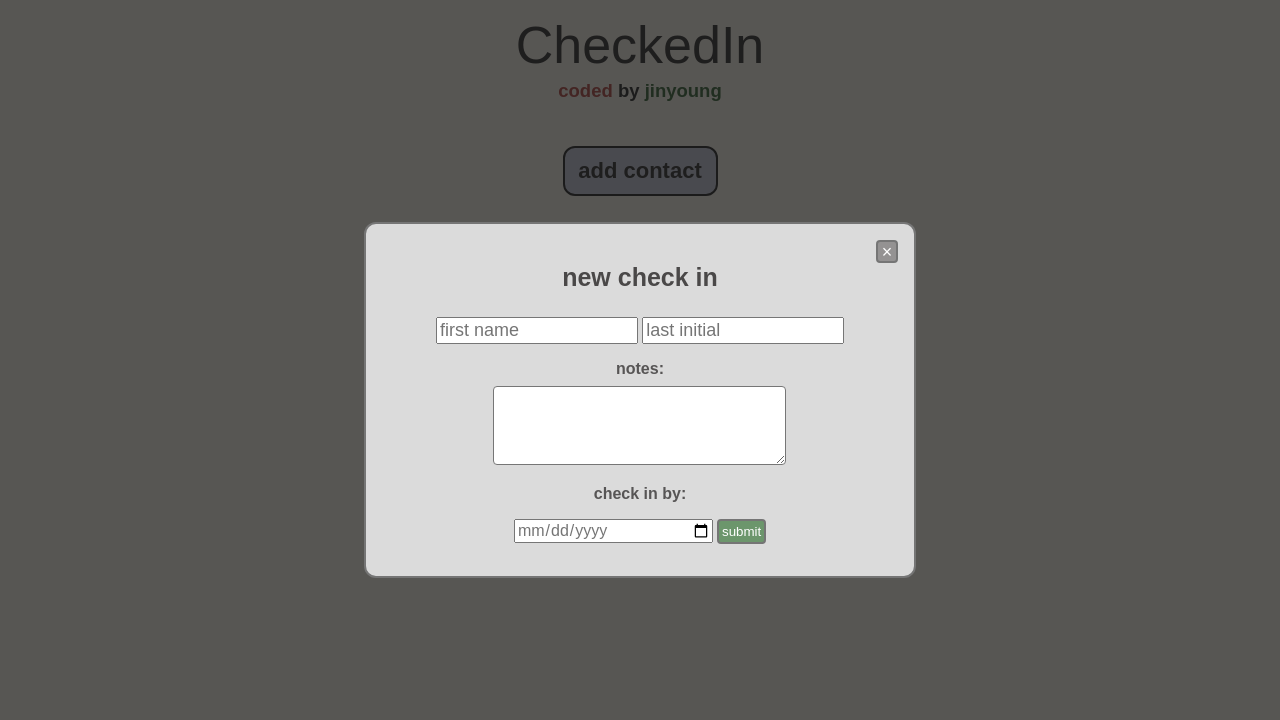
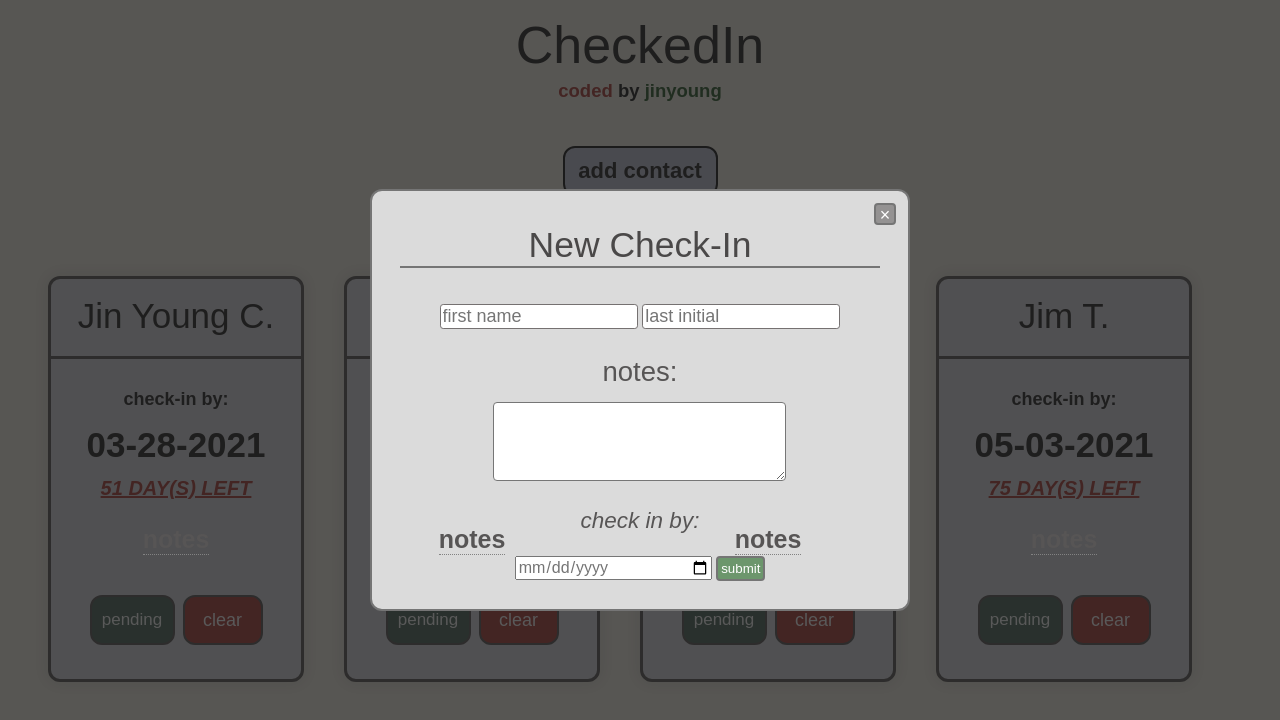
Before and after one commit to theJYC/checkedin., a plain HTML site: page index.html in a window 1280 px wide. Both pictures are taken after a click on the button "add contact". Drawn offline with Linux system fonts and the light colour scheme.

Commit message:
cards and DOM all complete. all that is left is localStorage

```diff
--- a/app.js
+++ b/app.js
@@ -10,22 +10,61 @@ document.querySelector(".addContact").addEventListener("click", toggleModal);
 //when "X" (close) button inside the modal is clicked
 document.querySelector("#close").addEventListener("click", toggleModal);
 
-
+const $firstName = document.querySelector("#first-name");
+const $lastInitial = document.querySelector("#last-name");
+const $notes = document.querySelector("#notes-input");
+const $checkInBy = document.querySelector("#check-in-by");
 
 //Object constructor for 'Book'
 
 class Profile {
     constructor(firstName, lastInitial, notes, checkInBy, daysLeft, checkedIn) {
-        this.firstName = form.firstname.value; // e.g. "Fredrick"
-        this.lastInitial = form.lastinitial.value + "."; // e.g. "T."
-        this.notes = form.notes.value; // e.g. working in taiwan. check in about fulbright cohort!
-        this.checkInBy = form.checkinby.value; // e.g. "01/22/21" (MM/DD/YY)
+        this.firstName = firstName; // e.g. "Fredrick"
+        this.lastInitial = lastInitial; // e.g. "T."
+        this.notes = notes; // e.g. working in taiwan. check in about fulbright cohort!
+        this.checkInBy = checkInBy; // e.g. "01/22/21" (MM/DD/YY)
         this.daysLeft = daysLeft; // e.g. "3 days left"
         this.checkedIn = checkedIn;
     }
 }
 
-let profilesList = [];
+let profilesList = [
+    //populate with sample profile for debugging purposes
+    {
+        firstName : "Jin Young",
+        lastInitial : "C.",
+        notes : "this guy fucks",
+        checkInBy : "03-28-2021",
+        checkIn : false,
+        daysLeft : "51 DAY(S) LEFT"
+    },
+    {
+        firstName : "Varun",
+        lastInitial : "G.",
+        notes : "currently working in Dallas.",
+        checkInBy : "02-08-2021",
+        checkIn : false,
+        daysLeft : "3 DAY(S) LEFT"
+    },
+    {
+        firstName : "Fredrick",
+        lastInitial : "T.",
+        notes : "currently doing fulbright in taiwan.",
+        checkInBy : "03-01-2021",
+        checkIn : false,
+        daysLeft : "24 DAY(S) LEFT"
+    },
+
+    {
+        firstName : "Jim",
+        lastInitial : "T.",
+        notes : "routine roommate check-in",
+        checkInBy : "05-03-2021",
+        checkIn : false,
+        daysLeft : "75 DAY(S) LEFT"
+    },
+
+];
 let newProfile;
 
 //grabbing input values from 'add contact' form:
@@ -35,10 +74,15 @@ const addProfileToList = () => {
     console.log("submitted new profile")
     toggleModal();
 
+    this.firstName = document.getElementById("").value;
+    this.lastInitial = `${document.getElementById("").value}.`;
+    this.notes = document.getElementById("").value;
+    this.checkInBy = document.getElementById("").value;
+
     //set checkedIn default value to false (to be used later when profile submitted)
-    let checkedIn = false;
+    this.checkedIn = false;
     //adding custom variable to count daysLeft till assigned checkin date:
-    let daysLeft = `${calculateDueDate(checkInBy)} day(s) left`;
+    this.daysLeft = `${calculateDueDate(this.checkInBy)} DAY(S) LEFT`;
 
     newProfile = new Profile(firstName, lastInitial, notes, checkInBy, daysLeft, checkedIn);
     console.log(newProfile);
@@ -58,6 +102,8 @@ submitButton.addEventListener("click", addProfileToList);
 const saveToLocalStorage = () => {
     localStorage.setItem(`profilesList`, JSON.stringify(profilesList));
 }
+
+saveToLocalStorage();
 
 //preventing user from selecting past date on date input (further info. in COMMENTS)
 const today = new Date().toISOString().split("T")[0];
@@ -91,9 +137,11 @@ const createProfile = (item) => {
     const cardContainer = document.getElementById("card-container");
     const profileDiv = document.createElement("div");
     const nameDiv = document.createElement("div");
+    const dateTextDiv = document.createElement("div");
     const dateDiv = document.createElement("div");
     const notesDiv = document.createElement("span");
     const daysLeftDiv = document.createElement("div");
+    const btnWrapper = document.createElement("div");
     const checkedInBtn = document.createElement("button");
     const clearBtn = document.createElement("button");
 
@@ -106,38 +154,45 @@ const createProfile = (item) => {
     nameDiv.textContent = `${item.firstName} ${item.lastInitial}`
     profileDiv.appendChild(nameDiv)
 
+    //then the dateText (a.k.a. "check-in by:" string)
+    dateTextDiv.classList.add("datetext");
+    dateTextDiv.textContent = "check-in by:"
+    profileDiv.appendChild(dateTextDiv);
     //next comes date
     dateDiv.classList.add("date");
-    dateDiv.textContent = `check in by ${item.checkInBy}`;
+    dateDiv.textContent = `${item.checkInBy}`;
     profileDiv.appendChild(dateDiv);
-
-    //next, add the notes (it'll be underlined 'notes' with content available on mouseover)
-    notesDiv.classList.add("notes");
-    notesDiv.textContent = `notes`;
-    notesDiv.setAttribute("title", item.notes);
-    profileDiv.appendChild(notesDiv);
 
     //next, display text for daysLeft
     daysLeftDiv.classList.add("daysLeft");
     daysLeftDiv.textContent = item.daysLeft;
     profileDiv.appendChild(daysLeftDiv);
 
+    //next, add the notes (it'll be underlined 'notes' with content available on mouseover)
+    notesDiv.classList.add("notes");
+    notesDiv.textContent = `notes`;
+    notesDiv.setAttribute("aria-label", item.notes);
+    profileDiv.appendChild(notesDiv);
+
+    btnWrapper.classList.add("btnwrapper");
+    profileDiv.appendChild(btnWrapper);
+
     //next, format the checkedInBtn
     checkedInBtn.classList.add("checkedinbtn");
-    if (item.checkedIn === false) {
+    if (!item.checkedIn) {
         checkedInBtn.textContent = "pending"
-        checkedInBtn.style.backgroundColor = "#5c805c";
+        checkedInBtn.style.backgroundColor = "#768a80";
     } else {
-        checkedInBtn.textContent = "checked in";
-        checkedInBtn.style.backgroundColor = "#C26965";
+        checkedInBtn.textContent = "complete";
+        checkedInBtn.style.backgroundColor = "#5e6d91";
     }
-    profileDiv.appendChild(checkedInBtn);
+    btnWrapper.appendChild(checkedInBtn);
 
     //lastly, format the clearBtn
     clearBtn.classList.add("clearbtn");
     clearBtn.textContent = "clear";
     clearBtn.setAttribute("id", "clearBtn")
-    profileDiv.appendChild(clearBtn);
+    btnWrapper.appendChild(clearBtn);
 
 
     //finally, adding the fully-done profileDiv to the list (#card-container)
--- a/index.html
+++ b/index.html
@@ -35,8 +35,8 @@ https://github.com/jinyoungch0i/CheckedIn
             <div class="modal_closebar">
                 <button id="close">×</button>
             </div>
-            <form id="form" action="/app.js">
-                <p id="modaltitle">new check in</p>
+            <form id="form">
+                <p id="modaltitle">New Check-In</p>
                 <input name="firstname" id="first-name" class="namefield" type="text" placeholder="first name" required>
                 <input name="lastinitial" id="last-name" class="namefield" type="text" placeholder="last initial" maxlength="1" required>
                 <p id="notes-text">notes:</p>
--- a/style.css
+++ b/style.css
@@ -115,7 +115,7 @@ p {
 
 .modal_contents {
         background-color: #dbdbdb;
-        padding: 2rem; /* 2 rem on top, bottom, left, and right */
+        padding: 1.75rem; /* 2 rem on top, bottom, left, and right */
         border-radius: 0.75rem;
         border: 2.75px solid #757575;
         text-align: center;
@@ -123,9 +123,12 @@ p {
 
 .namefield {
     width: 40%;
+    height: 50%;
     font-size: 18px;
     color: #757575;
     outline-color: #757171;
+    border-radius: 0.2rem;
+    border: .05px solid #757171;
 }
 
 .datefield {
@@ -137,14 +140,18 @@ p {
 }
 
 #modaltitle {
-    font-size: 25px;
+    font-size: 35.5px;
     color: #4a4848;
+    font-weight: normal;
+    border-bottom: 2.75px solid #757575;;
+    width: 100%;
 }
 
 #notes-text {
-    font-size: 16px;
+    font-size: 27.5px;
     margin-top: 1em;
     margin-bottom: 0.5em;
+    font-weight: normal;
 }
 
 #notes-input {
@@ -157,9 +164,10 @@ p {
 }
 
 #checkIn {
-    font-size: 16px;
+    font-size: 22.5px;
     margin-top: 1em;
-    font-weight: bold;
+    font-weight: normal;
+    font-style: italic;
 }
 
 #submit {
@@ -224,10 +232,11 @@ p {
     border-radius: 0.75rem;
     border: solid #827f7f;
     box-shadow:0 0 15px 4px rgba(0,0,0,0.06);
-
+    margin-right: 40px;
 }
 
 .name {
+    width: 100%;
     margin-top: 17.5px;
     font-size: 35px;
     font-weight: normal;
@@ -236,48 +245,91 @@ p {
     border-bottom: solid #827f7f;
 }
 
+.datetext {
+    margin-top: 30px;
+    font-size: 18px;
+    font-weight: bold;
+    text-align: center;
+}
+
 .date { /*bold string*/
-    margin-top: 12px;
-    font-size: 25px;
+    margin-top: 15px;
+    font-size: 35px;
     font-weight: bold;
     text-align: center;
 }
 
 .notes { /*underlined mouseover string*/
-    margin-top: 10px;
-    font-size: 20px;
+    margin-top: 25px;
+    font-size: 25px;
     font-weight: bold;
     text-align: center;
-    text-decoration: underline;
+    border-bottom: 1.5px dotted #828282;
+    cursor: help;
+    position: relative;
+}
+
+.notes[aria-label]:after {
+  opacity:0;
+  content: attr(aria-label);
+  padding: 4px 8px;
+  position: absolute;
+  border-radius: 0.75rem;
+  border: solid #827f7f;
+  left: 0;
+  top: 100%;
+  white-space: nowrap;
+  z-index: 20;
+  background: #827f7f;
+  color: #e6e7eb;
+  transition: opacity 0.25s;
+  pointer-events:none;
+  font-size: 15px;
+  font-weight: normal;
+}
+
+span[aria-label]:hover:after {
+  opacity:1;
+  transition-delay:0.0005s;
 }
 
 .daysLeft { /*red string underlined and overlined*/
     margin-top: 12px;
-    font-size: 18px;
-    font-weight: normal;
+    font-size: 20px;
+    font-weight: bold;
+    font-style: italic;
     text-align: center;
     color: #C26965;
-    text-decoration: underline overline;
+    text-decoration: underline;
+}
+
+.btnwrapper {
+    margin-top: 40px;
 }
 
 .checkedinbtn { /*green button with white 'checked in' text*/
     border-radius: 0.75rem;
     border: 2.75px solid #827f7f;
-    width: 155px;
+    width: 85px;
     height: 50px;
     color: #fff;
-
-    font-size: 18px;
+    font-size: 17px;
+    text-align: center;
+    display: inline-block;
+    float: left;
+    margin-right: 8px;
 }
 
 .clearbtn {
     border-radius: 0.75rem;
     border: 2.75px solid #827f7f;
-    width: 155px;
+    width: 80px;
     height: 50px;
     color: #fff;
     background-color: #C26965;
     font-size: 18px;
+    display: inline-block;
+    float: left;
 }
 
 @media (max-width: 1200px) {
```
